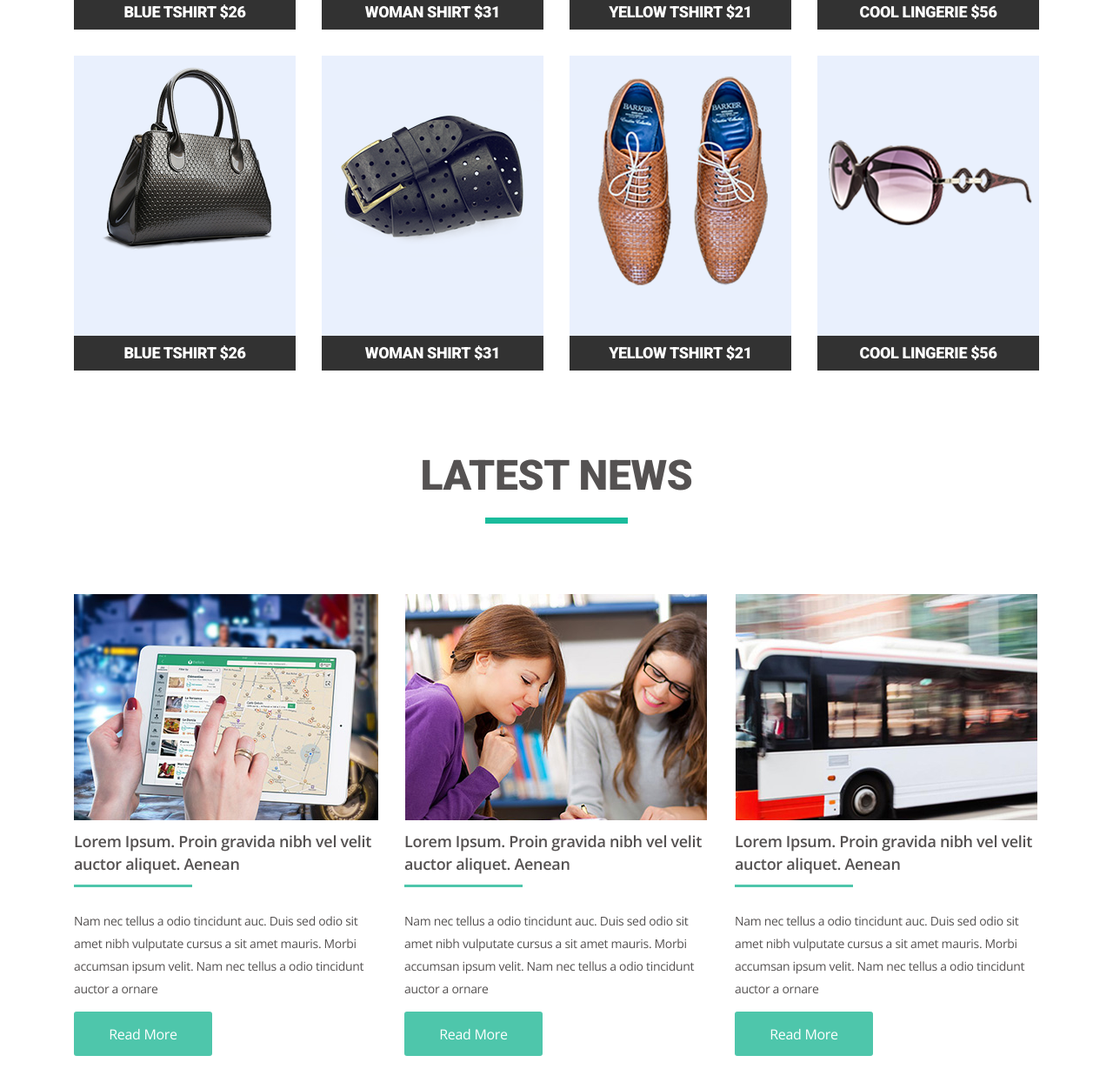
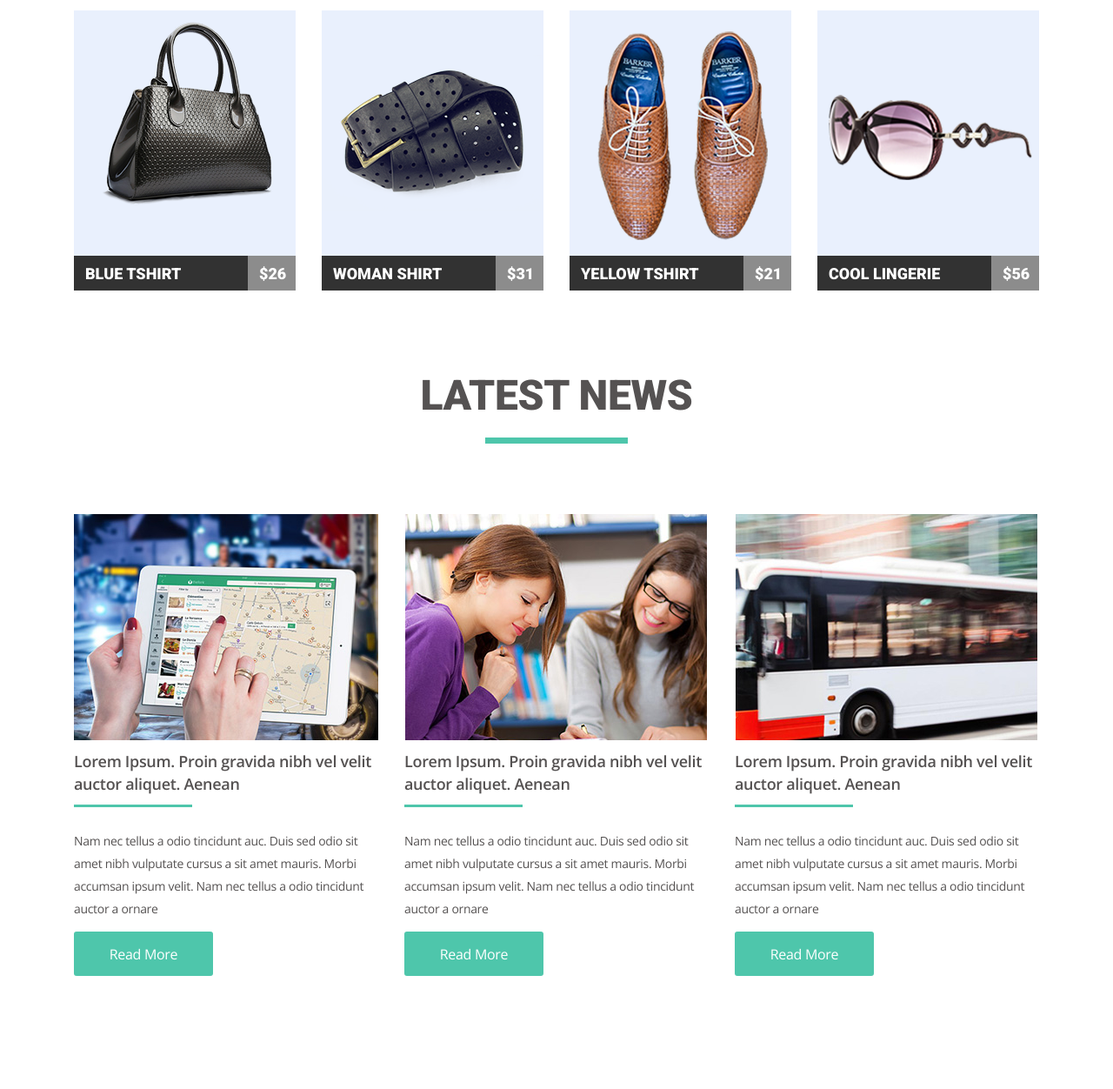
Before and after one commit to a-desna/goit-fe-course, a plain HTML site: page html-css/module-04/index.html in a window 1280 px wide. Shown: the part 672-1924 px from the top of the page at 87% size. After the commit the page ends 1876 px from the top, so only its background shows below. Drawn offline with nearby package versions, Linux system fonts and the light colour scheme.

Commit message:
HW module 04 css

```diff
--- a/html-css/module-04/css/styles.css
+++ b/html-css/module-04/css/styles.css
@@ -31,7 +31,7 @@ button {
 }
 
 .header {
-  padding: 37px 0 105px;
+  padding: 37px 0 100px;
 }
 
 .logo {
@@ -52,7 +52,8 @@ button {
 
 .menu-list {
   list-style: none;
-  padding: 0;
+  padding-top: 8px;
+  margin: 0;
   font-family: "Open Sans", sans-serif;
   font-weight: 700;
   font-size: 14px;
@@ -119,9 +120,12 @@ button {
   margin-bottom: 30px;
 }
 
+.product-image {
+  margin-bottom: -40px;
+}
+
 .product-button {
   font-family: "Roboto", sans-serif;
-  font-size: 18px;
   line-height: 32px;
   font-weight: 900;
   text-transform: uppercase;
@@ -130,6 +134,26 @@ button {
   height: 40px;
   background-color: #323232;
   border: none;
+  padding: 0;
+  font-size: 0px;
+}
+
+.product-item:hover .product-button,
+.product-button:focus {
+  background-color: #1abc9c;
+}
+
+.product-button span {
+  display: inline-block;
+  width: 200px;
+  font-size: 18px;
+  text-align: left;
+  padding: 5px 0 5px 13px;
+}
+
+.product-button span:last-child {
+  width: 55px;
+  background-color: rgba(255, 255, 255, 0.439);
 }
 
 .news {
@@ -154,7 +178,7 @@ button {
   content: "";
   width: 164px;
   height: 7px;
-  background-color: #1abc9c;
+  background-color: #4ec6ab;
   margin: 0 auto;
   margin-top: 32px;
 }
@@ -195,16 +219,6 @@ button {
   background-color: #4ec6ab;
   margin-top: 11px;
 }
-.Rectangle_35 {
-  background-color: rgb(78, 198, 171);
-  position: absolute;
-  left: 262px;
-  top: 1592px;
-  width: 136px;
-  height: 3px;
-  z-index: 30;
-}
-
 
 .news-description {
   font-size: 14px;
@@ -221,9 +235,10 @@ button {
   background-color: #4ec6ab;
   border: none;
   border-radius: 3px;
-  width: 159px;
+  width: 160px;
   height: 51px;
   cursor: pointer;
+  padding: 0;
 }
 
 .visually-hidden:not(:focus):not(:active),
--- a/html-css/module-04/index.html
+++ b/html-css/module-04/index.html
@@ -109,9 +109,9 @@
         </ul>
       </section>
 
-      <section class="news clearfix" id="news">
+      <section class="news" id="news">
         <h2 class="news-title">Latest news</h2>
-        <ul class="news-list">
+        <ul class="news-list clearfix">
           <li class="news-item">
             <img src="./img/news1.jpg" alt="news1" width="350" height="260" class="news-image">
             <h3 class="news-subtitle">Lorem Ipsum. Proin gravida nibh vel velit auctor aliquet. Aenean </h3>
```
